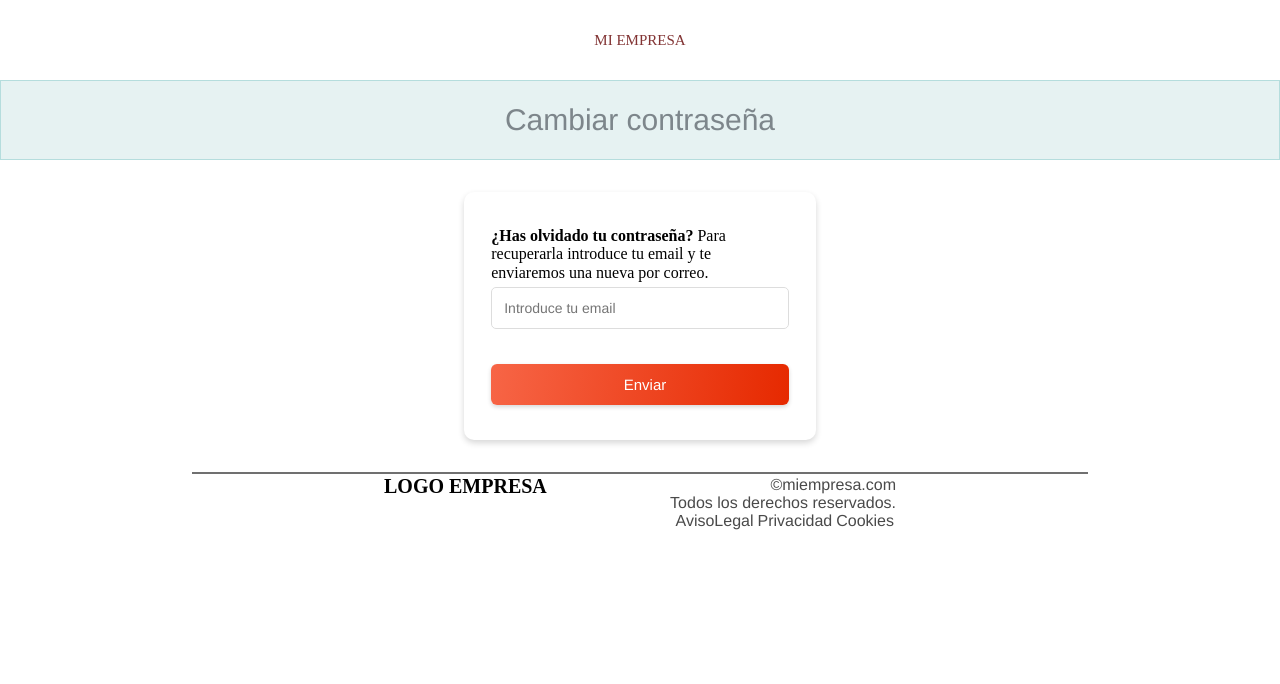
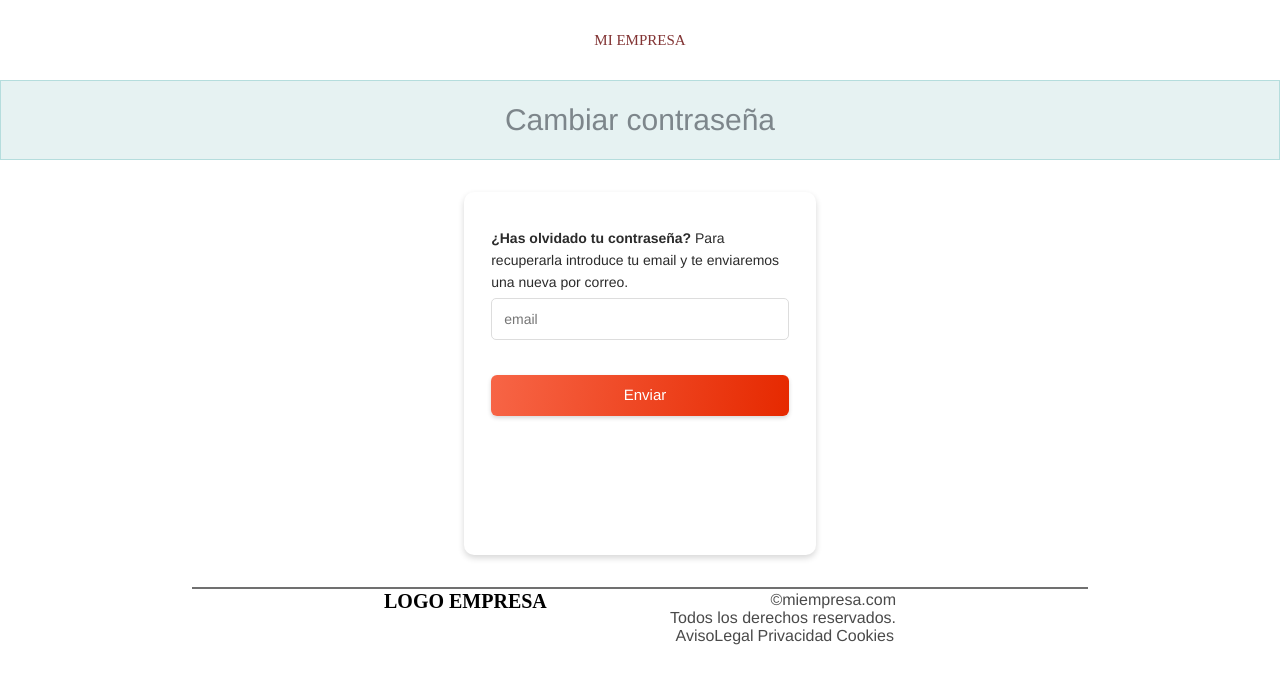
Before and after one commit to IT-Academy-BCN/ita-directory, a React (Create React App) app: page /recover-password/1 in a window 1280 px wide. Shown: the top 684 px of the page. Built offline with nearby package versions, Linux system fonts and the light colour scheme.

Commit message:
fix styling

```diff
--- a/src/screens/UserFlow/Login/styles.js
+++ b/src/screens/UserFlow/Login/styles.js
@@ -20,6 +20,7 @@ export const Form = styled.form`
 	padding: 2.19rem;
 
 	& > .classInput {
+		padding-top: 2rem;
 		margin-bottom: 1.69rem;
 		position: relative;
 
@@ -32,16 +33,16 @@ export const Form = styled.form`
 
 export const ChangePassword = styled.div`
 	display: inline-block;
-	padding: 0 0 0.5rem 0
-`
+	padding: 0 0 0.5rem 0;
+`;
 export const Label = styled.label`
 	display: inline-block;
 	& > a {
 		color: ${Colors.redColor};
 		text-decoration: none;
-	&:hover {
-		color: blue;
-	}
+		&:hover {
+			color: blue;
+		}
 	}
 `;
 
@@ -60,7 +61,7 @@ export const StyleRedirect = styled.div`
 		text-decoration: none;
 		color: #7d868b;
 		margin: 0 0 0 0.2rem;
-	};
+	}
 
 	& > a:hover {
 		color: blue;
--- a/src/screens/UserFlow/RecoverPassword/RecoverPassword.js
+++ b/src/screens/UserFlow/RecoverPassword/RecoverPassword.js
@@ -86,7 +86,7 @@ const RecoverPassword = ({retrieveUser}) => {
 						</label>
 						<Input
 							type="email"
-							placeholder="Introduce tu email"
+							placeholder="email"
 							value={email}
 							onChange={(e) => handleEmailChange(e.target.value)}
 							id="emailName"
--- a/src/screens/UserFlow/RecoverPassword/styles.js
+++ b/src/screens/UserFlow/RecoverPassword/styles.js
@@ -8,6 +8,7 @@ export const Container = styled.div`
 	box-shadow: 0px 3px 6px #00000029;
 	overflow: hidden;
 	max-width: 22rem;
+	height: 22.7rem;
 	margin: 1rem;
 `;
 
@@ -21,10 +22,22 @@ export const StyledForm = styled.form`
 	& > .classInput {
 		margin-bottom: 1.69rem;
 		position: relative;
+		background: #ffffff 0% 0% no-repeat padding-box;
+		border-radius: 6px;
+		opacity: 1;
+		text-align: left;
+		font: normal normal normal 16px/32px Helvetica Neue;
+		letter-spacing: 0px;
+		color: #7d868b;
+		opacity: 1;
 
 		& > label {
 			display: inline-block;
 			margin-bottom: 5px;
+			text-align: left;
+			font: normal normal normal 14px/22px Helvetica Neue;
+			letter-spacing: 0px;
+			color: #2b2b2b;
 		}
 	}
 `;
```
